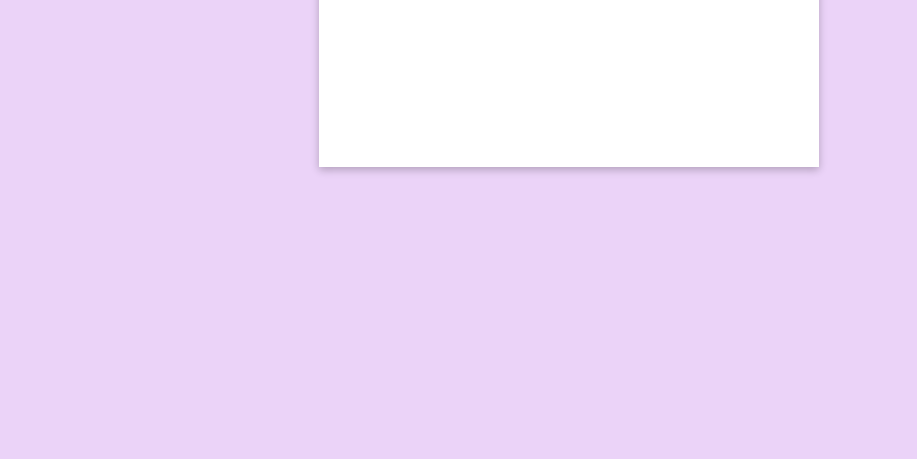
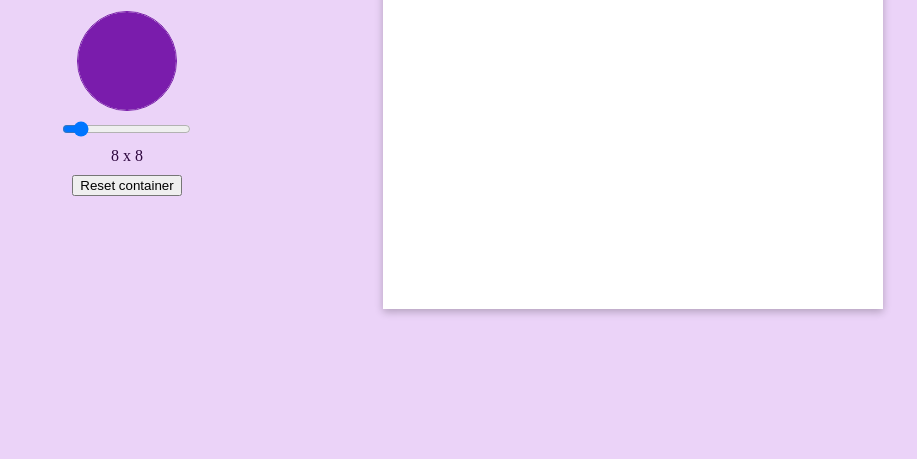
Before and after one commit to DaminkOoO/Etch-a-Sketch, a plain HTML site: page index.html in a window 1280 px wide. Shown: the part 341-800 px from the top of the page, without its empty margins (213-1130 px from the left). Drawn offline with Linux system fonts and the light colour scheme.

Commit message:
modified:   index.html 	modified:   script.js 	modified:   style.css

```diff
--- a/index.html
+++ b/index.html
@@ -13,10 +13,11 @@
     <div id="functions">
         <h1>Etch a sketch</h1>
         <input type="color" id="colorInput" value="#7A1CAC">
-        <div class="sliderGroup">
-            <span class="sliderValue">8 x 8</span>
-            <input oninput="render()" type="range" min="2" max="64" value="8" step="2" class="slider" id="myRange">
-        </div>
+
+        <input oninput="render()" type="range" min="2" max="64" value="8" step="2" class="slider" id="myRange">
+
+        <span class="sliderValue">8 x 8</span>
+
         <button id="reset" onclick="resetGrid()">Reset container</button>
     </div>
     <div class="container">
--- a/style.css
+++ b/style.css
@@ -14,14 +14,13 @@ input {
 
 input[type="color"] {
     appearance: none;
-    border: none;
+    border-color: #7A1CAC;
     width: 100px;
     height: 100px;
     border-radius: 50%;
     padding: 0;
     overflow: hidden;
     cursor: pointer;
-    box-shadow: rgba(0, 0, 0, 0.24) 0px 3px 8px;
 }
 
 input[type="color"]::-webkit-color-swatch-wrapper {
@@ -33,12 +32,24 @@ input[type="color"]::-webkit-color-swatch {
     border-radius: 50%;
 }
 
+#functions {
+    display: flex;
+    flex-direction: column;
+    align-items: center;
+    justify-content: center;
+    gap: 10px;
+    border-radius: 10%;
+
+    padding: 5%;
+    color: #2E073F;
+}
 
 body {
     display: flex;
-    align-content: center;
-    align-items: flex-start;
     justify-content: center;
+    align-items: center;
+    height: 100vh;
+    margin: 0;
     flex-wrap: wrap;
     gap: 100px;
 }
```
Also changed, not shown: script.js (line endings or trailing spaces).
